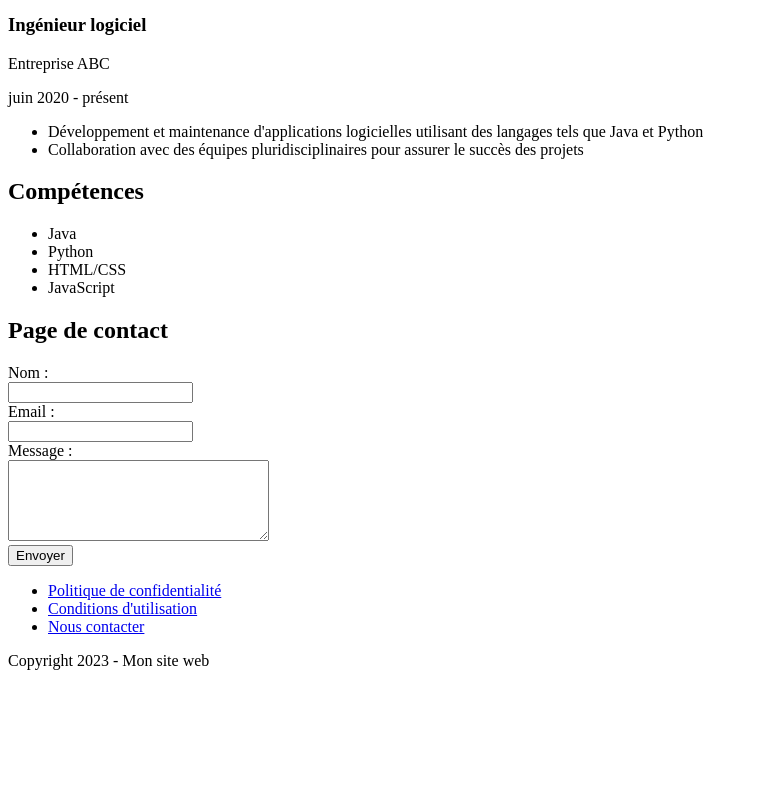
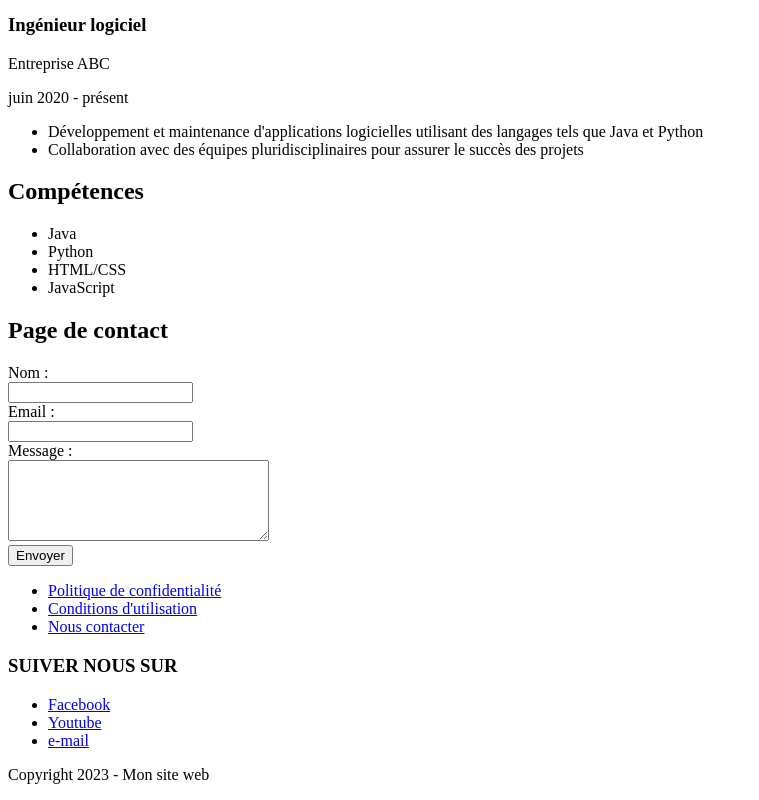
Before and after one commit to OughidniH/checkpoint_html, a plain HTML site: page index.html in a window 1280 px wide. Shown: the part 1516-2316 px from the top of the page, without its empty margins (0-759 px from the left). Before the commit the page ends 2202 px from the top, so only its background shows below. Drawn offline with Linux system fonts and the light colour scheme.

Commit message:
first commit

```diff
--- a/index.html
+++ b/index.html
@@ -139,6 +139,14 @@
             <li><a href="#">Nous contacter</a></li>
           </ul>
         </div>
+        <div>
+            <h3>SUIVER NOUS SUR</h3>
+            <ul>
+                <li><a href="#">Facebook</a></li>
+                <li><a href="#">Youtube</a></li>
+                <li><a href="#">e-mail</a></li>
+              </ul>
+        </div>
         <p>Copyright 2023 - Mon site web</p>
       </footer>
 </body>
```
